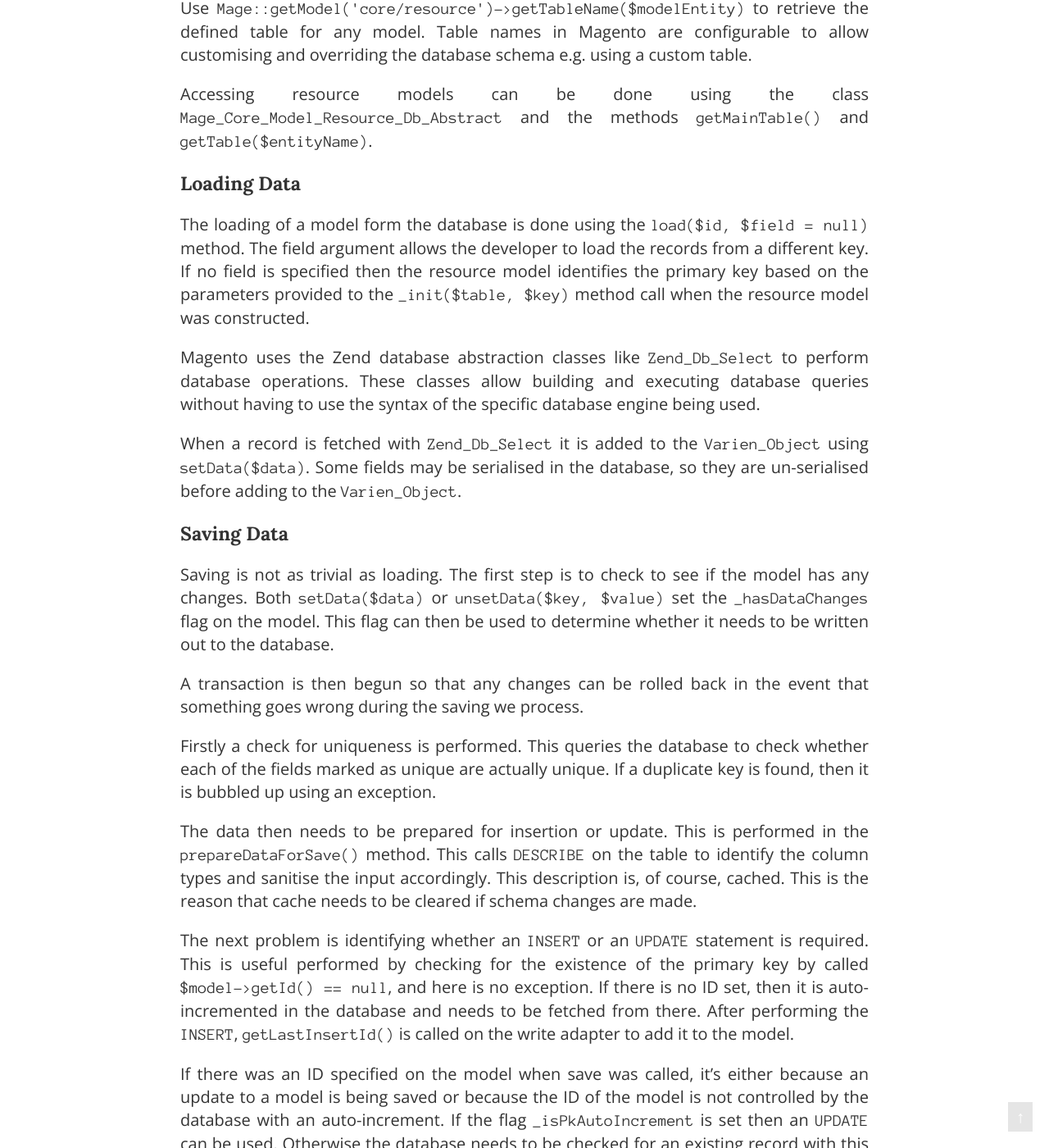
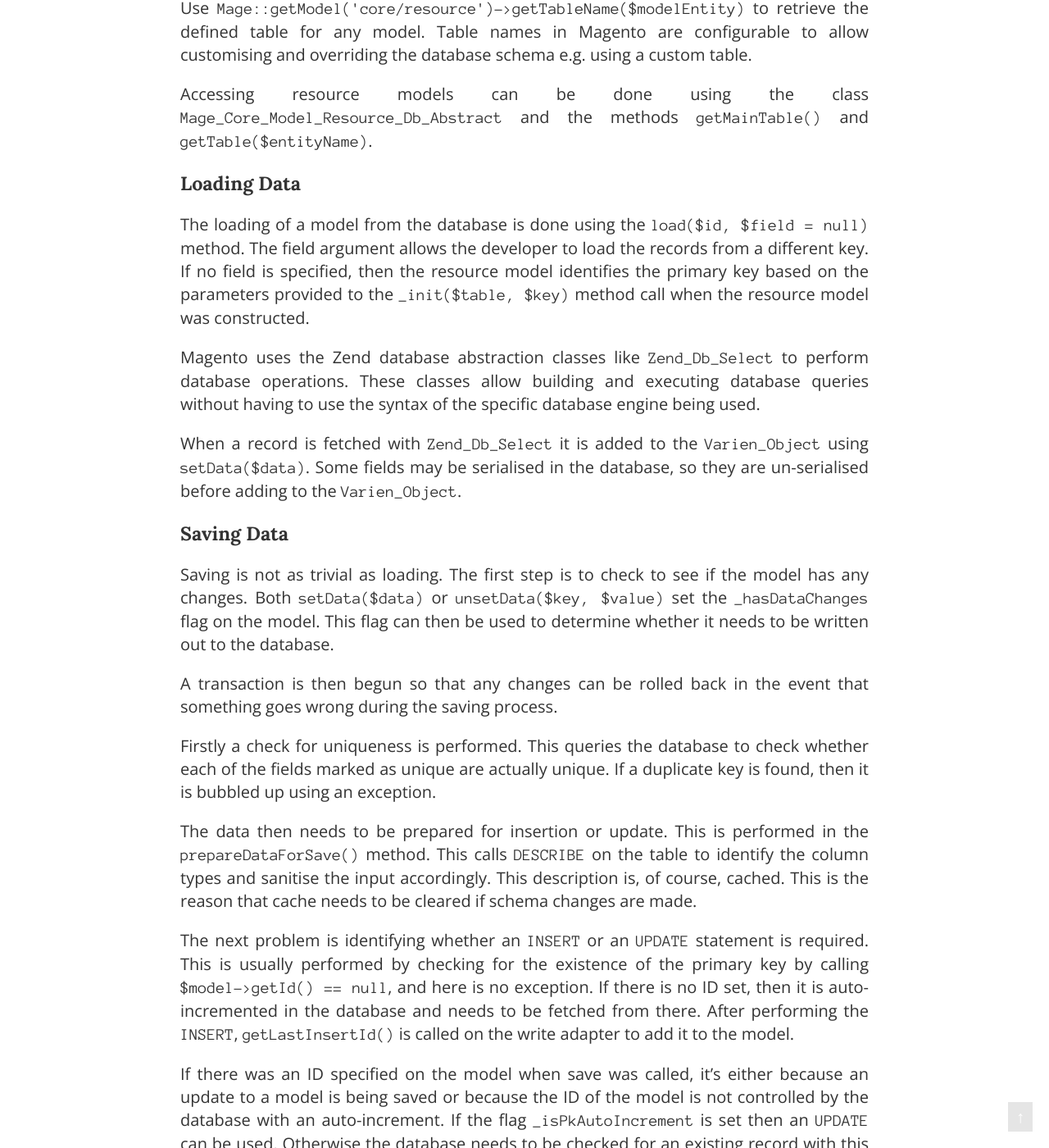
Before and after one commit to meanbee/magecert, a Jekyll site: the page built from databases.md, in a window 1280 px wide and 1400 px high, scrolled down 2734 px. Shown: the whole window at 82% size. Built offline with Jekyll 4.4.1, drawn with Linux system fonts in a browser that asks for light colours; Markdown is read by kramdown in place of the engine named in the settings; some of the changed text lies outside the part shown.

```diff
--- a/databases.md
+++ b/databases.md
@@ -102,7 +102,7 @@ Accessing resource models can be done using the class `Mage_Core_Model_Resource_
 
 ### Loading Data
 
-The loading of a model form the database is done using the `load($id, $field = null)` method.  The field argument allows the developer to load the records from a different key.  If no field is specified then the resource model identifies the primary key based on the parameters provided to the `_init($table, $key)` method call when the resource model was constructed.
+The loading of a model from the database is done using the `load($id, $field = null)` method.  The field argument allows the developer to load the records from a different key.  If no field is specified, then the resource model identifies the primary key based on the parameters provided to the `_init($table, $key)` method call when the resource model was constructed.
 
 Magento uses the Zend database abstraction classes like `Zend_Db_Select` to perform database operations.  These classes allow building and executing database queries without having to use the syntax of the specific database engine being used.
 
@@ -112,21 +112,21 @@ When a record is fetched with `Zend_Db_Select` it is added to the `Varien_Object
 
 Saving is not as trivial as loading.  The first step is to check to see if the model has any changes. Both `setData($data)` or `unsetData($key, $value)` set the `_hasDataChanges` flag on the model.  This flag can then be used to determine whether it needs to be written out to the database.
 
-A transaction is then begun so that any changes can be rolled back in the event that something goes wrong during the saving we process.
+A transaction is then begun so that any changes can be rolled back in the event that something goes wrong during the saving process.
 
 Firstly a check for uniqueness is performed.  This queries the database to check whether each of the fields marked as unique are actually unique.  If a duplicate key is found, then it is bubbled up using an exception.
 
 The data then needs to be prepared for insertion or update. This is performed in the `prepareDataForSave()` method.  This calls `DESCRIBE` on the table to identify the column types and sanitise the input accordingly.  This description is, of course, cached.  This is the reason that cache needs to be cleared if schema changes are made.
 
-The next problem is identifying whether an `INSERT` or an `UPDATE` statement is required.  This is useful performed by checking for the existence of the primary key by called `$model->getId() == null`, and here is no exception.  If there is no ID set, then it is auto-incremented in the database and needs to be fetched from there.  After performing the `INSERT`, `getLastInsertId()` is called on the write adapter to add it to the model.
+The next problem is identifying whether an `INSERT` or an `UPDATE` statement is required.  This is usually performed by checking for the existence of the primary key by calling `$model->getId() == null`, and here is no exception.  If there is no ID set, then it is auto-incremented in the database and needs to be fetched from there.  After performing the `INSERT`, `getLastInsertId()` is called on the write adapter to add it to the model.
 
-If there was an ID specified on the model when save was called, it's either because an update to a model is being saved or because the ID of the model is not controlled by the database with an auto-increment. If the flag `_isPkAutoIncrement` is set then an `UPDATE` can be used.  Otherwise the database needs to be checked for an existing record with this key.  An `UPDATE` occurs if there is, otherwise an `INSERT` is used.
+If there was an ID specified on the model when save was called, it's either because an update to a model is being saved or because the ID of the model is not controlled by the database with an auto-increment. If the flag `_isPkAutoIncrement` is set then an `UPDATE` can be used.  Otherwise the database needs to be checked for an existing record with this key.  An `UPDATE` occurs if there is a key, otherwise an `INSERT` is used.
 
 The `_isPkAutoIncrement` flag is set to `true` as a default and can be overwritten by a subclass.
 
 ### Collection Interface
 
-*Collection Models* provide a consistent interface for performing and filtering and sorting of models, e.g. `addFieldToFlter()`, `addOrder()` and `setOrder()`.
+*Collection Models* provide a consistent interface for performing filtering and sorting of models, e.g. `addFieldToFlter()`, `addOrder()` and `setOrder()`.
 
 ### Group Save Operations
 
@@ -206,12 +206,12 @@ If the module version in `config.xml` is higher than the version in the database
 
 Different Setup classes have additional methods to aid the install or upgrade procedures of their particular entities, e.g. the EAV setup resource has methods for creating entity attributes.
 
-The base setup classes for flat tables and EAV entities are `Mage_Core_Model_Resource_Setup` and `Mage_Eav_Model_Entity_Setup`, respectively.
+The base setup classes for flat tables and EAV entities are `Mage_Core_Model_Resource_Setup` and `Mage_Eav_Model_Entity_Setup` respectively.
 
 
 ### Available Setup Methods
 
-Methods that are generally available in setup scripts are
+Methods that are generally available in setup scripts are:
 
 - `startSetup()`
 - `endSetup()`
@@ -226,7 +226,7 @@ Methods that are generally available in setup scripts are
 - `addAttribute()`
 	- Handles attribute creation, including creating attribute data, adding it to groups and sets and setting attribute options.
 - `updateAttribute()`
-	- Simply updates the attribute data.  It is also called by `addAttribute()` if the attribute being added already exists
+	- Simply updates the attribute data.  It is also called by `addAttribute()` if the attribute being added already exists.
 
 ### Database Rollback
 
```
Also changed, not shown: other parts of databases.md (+4 -4 lines), basics.md (+3 -3 lines), eav.md (+12 -11 lines), rendering.md (+7 -7 lines), request-flow.md (+3 -3 lines).
